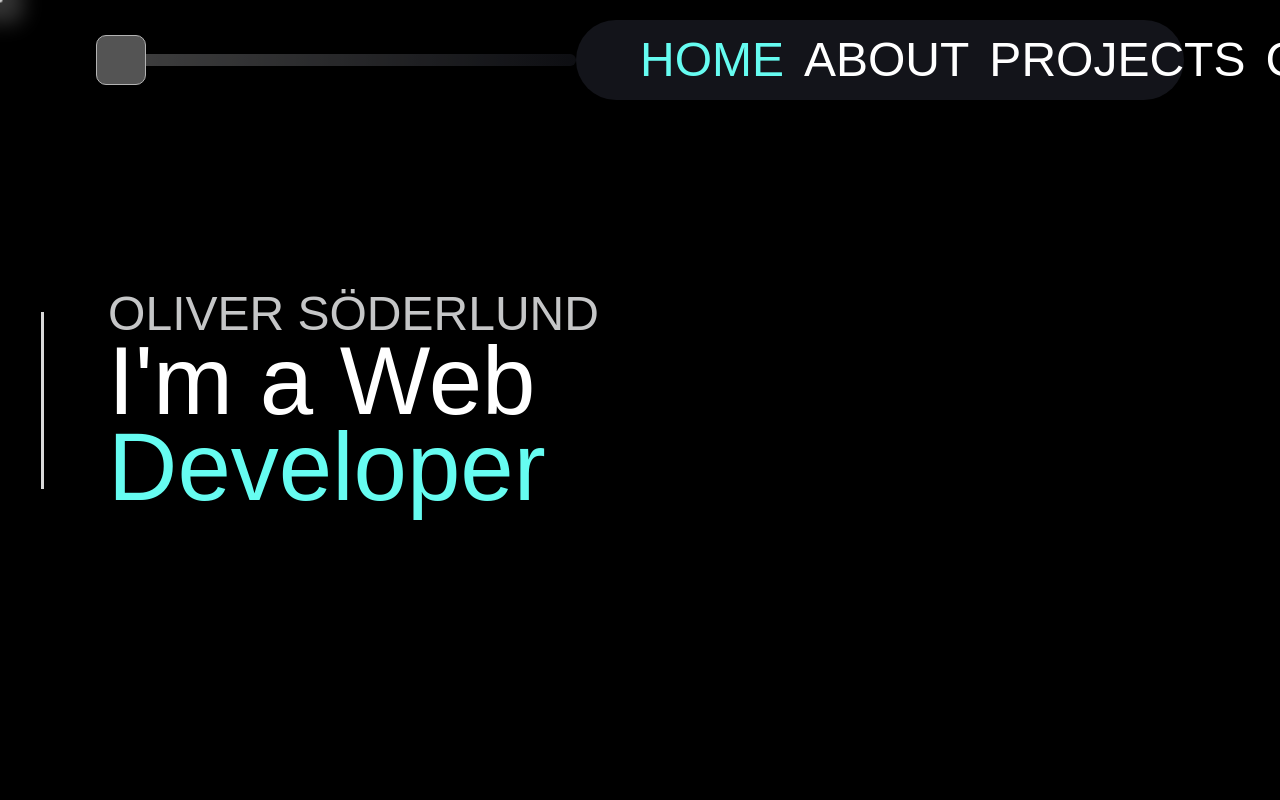
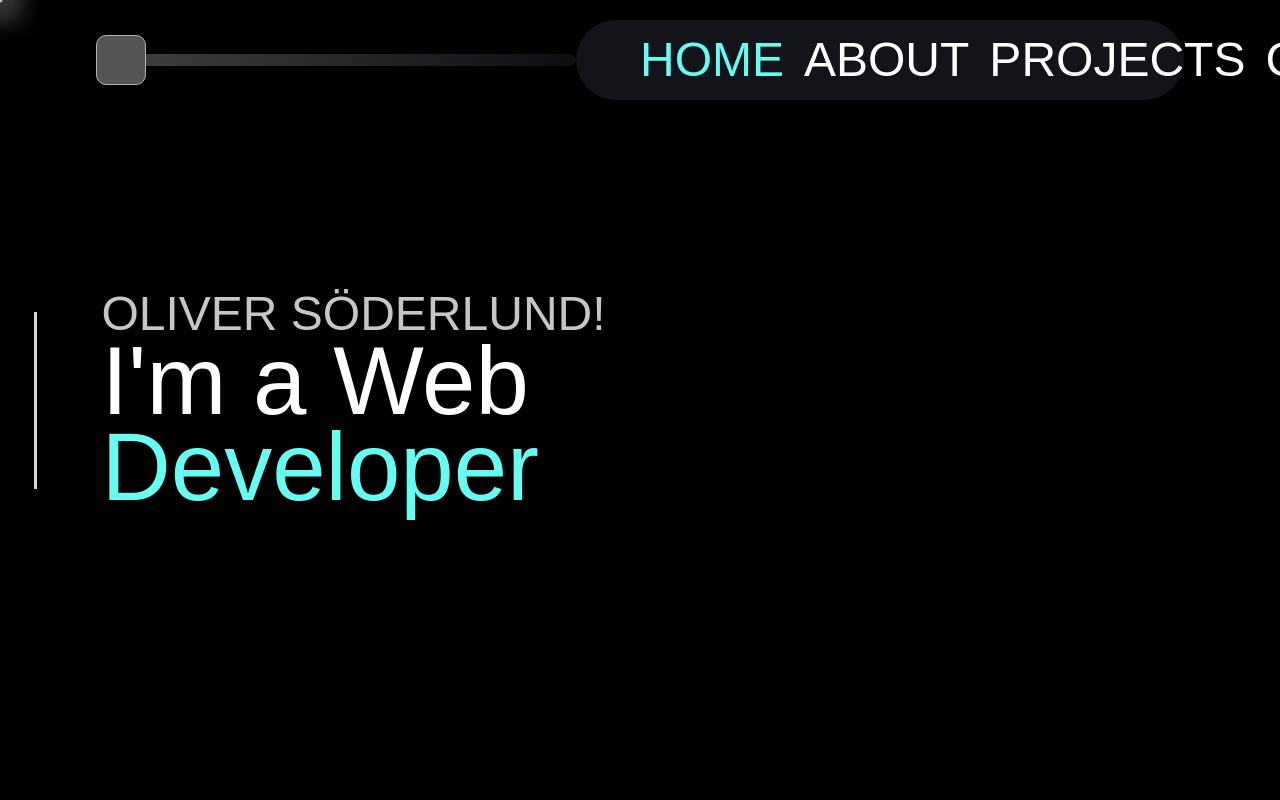
Before and after one commit to Oliversoder06/portfolio, a Next.js app: page / in a window 1280 px wide. Shown: the top 800 px of the page. Built offline with nearby package versions, Linux system fonts and the light colour scheme; a web font is replaced by a local one.

Commit message:
Test commit

```diff
--- a/components/TopOfPage.jsx
+++ b/components/TopOfPage.jsx
@@ -11,7 +11,7 @@ const TopOfPage = () => {
                     <div className='w-[3px] h-[140px] lg2:h-[177px] bg-[#D9D9D9]' />
                     <div>
                         <h1 className="text-3xl lg2:text-5xl text-[#C5C6C7]">
-                            OLIVER SÖDERLUND
+                            OLIVER SÖDERLUND!
                         </h1>
                         <h2 className="text-7xl lg2:text-8xl text-[#fff] lg2:leading-[0.9]">
                             I'm a Web <br /><span className='text-theme-blue'>Developer</span>
```
